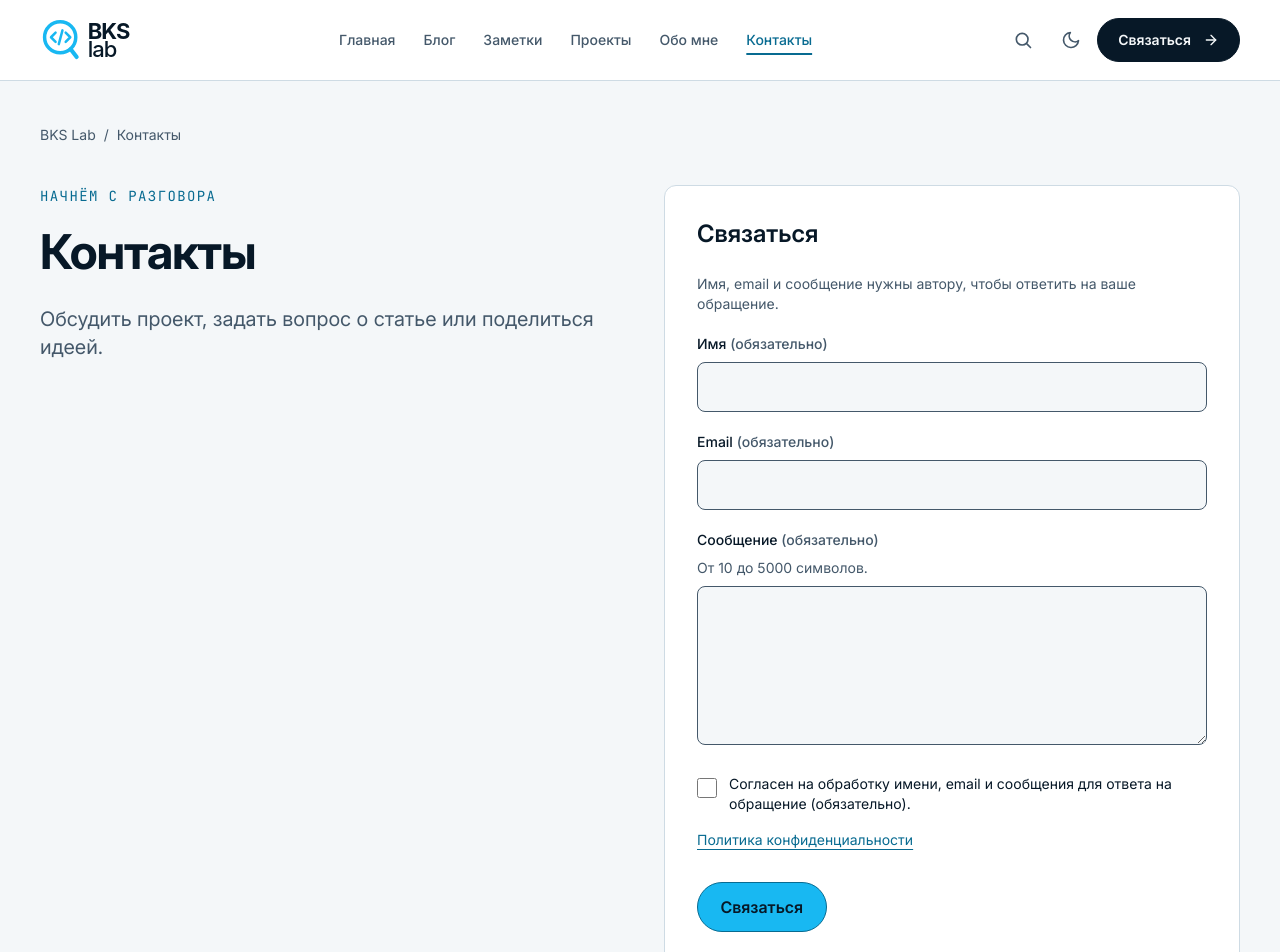
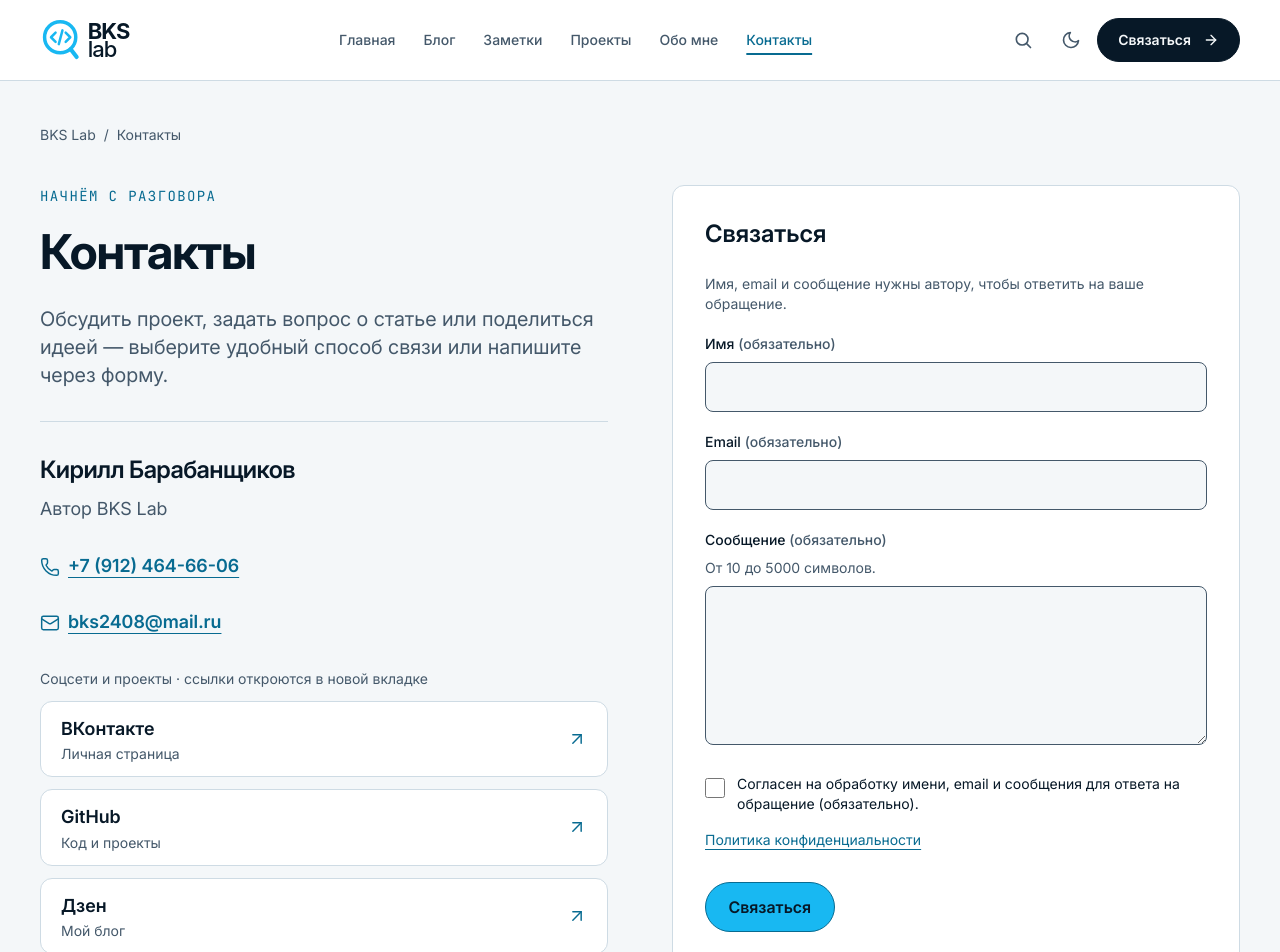
Before and after one commit to BKSLab/bks-lab, a Next.js app in the folder frontend/: page /contacts in a window 1280 px wide. Shown: the top 952 px of the page. Built offline with nearby package versions, Linux system fonts and the light colour scheme; no server answers.

Commit message:
feat: add author contact options to contacts page

```diff
--- a/frontend/src/app/(public)/contacts/page.tsx
+++ b/frontend/src/app/(public)/contacts/page.tsx
@@ -1,3 +1,5 @@
+import { ArrowUpRight, Mail, Phone } from "lucide-react";
+
 import { Breadcrumbs } from "@/components/content/Breadcrumbs";
 import { Container } from "@/components/layout/Container";
 import { PublicForm } from "@/components/forms/PublicForm";
@@ -9,21 +11,86 @@ export const metadata = pageMetadata(
   "/contacts",
 );
 
+const socialLinks = [
+  {
+    title: "ВКонтакте",
+    description: "Личная страница",
+    href: "https://vk.com/id30907580",
+  },
+  {
+    title: "GitHub",
+    description: "Код и проекты",
+    href: "https://github.com/BKSLab",
+  },
+  {
+    title: "Дзен",
+    description: "Мой блог",
+    href: "https://dzen.ru/bks_daily",
+  },
+];
+
 export default function ContactsPage() {
   return (
     <Container className="pb-20 pt-8">
       <Breadcrumbs items={[{ title: "Контакты" }]} />
-      <div className="grid gap-12 desktop:grid-cols-2">
+      <div className="grid items-start gap-12 desktop:grid-cols-2 desktop:gap-16">
+        <div className="min-w-0">
           <header>
             <p className="eyebrow mb-4">НАЧНЁМ С РАЗГОВОРА</p>
             <h1 className="page-title">Контакты</h1>
             <p className="mt-6 max-w-prose text-xl text-text-muted">
-            Обсудить проект, задать вопрос о статье или поделиться идеей.
+              Обсудить проект, задать вопрос о статье или поделиться идеей —
+              выберите удобный способ связи или напишите через форму.
             </p>
           </header>
+
+          <section aria-labelledby="contact-author" className="mt-8 border-t border-border pt-8">
+            <h2 id="contact-author" className="text-2xl font-semibold tracking-tight">
+              Кирилл Барабанщиков
+            </h2>
+            <p className="mt-2 text-text-muted">Автор BKS Lab</p>
+            <address className="mt-5 not-italic">
+              <ul className="space-y-3">
+                <li>
+                  <a href="tel:+79124646606" className="text-link">
+                    <Phone size={20} strokeWidth={1.75} aria-hidden="true" focusable="false" className="shrink-0" />
+                    <span><span className="sr-only">Телефон: </span>+7 (912) 464-66-06</span>
+                  </a>
+                </li>
+                <li>
+                  <a href="mailto:bks2408@mail.ru" className="text-link">
+                    <Mail size={20} strokeWidth={1.75} aria-hidden="true" focusable="false" className="shrink-0" />
+                    <span className="break-all"><span className="sr-only">Email: </span>bks2408@mail.ru</span>
+                  </a>
+                </li>
+              </ul>
+
+              <p className="mt-6 text-sm text-text-muted">Соцсети и проекты · ссылки откроются в новой вкладке</p>
+              <ul className="mt-3 grid gap-3">
+                {socialLinks.map((social) => (
+                  <li key={social.href} className="min-w-0">
+                    <a
+                      href={social.href}
+                      target="_blank"
+                      rel="noopener noreferrer"
+                      className="flex min-h-[72px] items-center justify-between gap-3 rounded-card border border-border bg-surface px-5 py-3 hover:border-accent"
+                    >
+                      <span className="min-w-0">
+                        <span className="block font-semibold">{social.title}</span>
+                        <span className="block text-sm text-text-muted">{social.description}</span>
+                        <span className="sr-only"> (в новой вкладке)</span>
+                      </span>
+                      <ArrowUpRight size={20} strokeWidth={1.75} aria-hidden="true" focusable="false" className="shrink-0 text-accent" />
+                    </a>
+                  </li>
+                ))}
+              </ul>
+            </address>
+          </section>
+        </div>
         <section
           aria-labelledby="contact-title"
-          className="rounded-card border border-border bg-surface p-6 md:p-8"
+          className="min-w-0 rounded-card border border-border bg-surface p-6 md:p-8"
         >
           <h2 id="contact-title" className="mb-6 text-2xl font-semibold">
             Связаться
```
Lines whose indentation alone changed are shown as unchanged.
